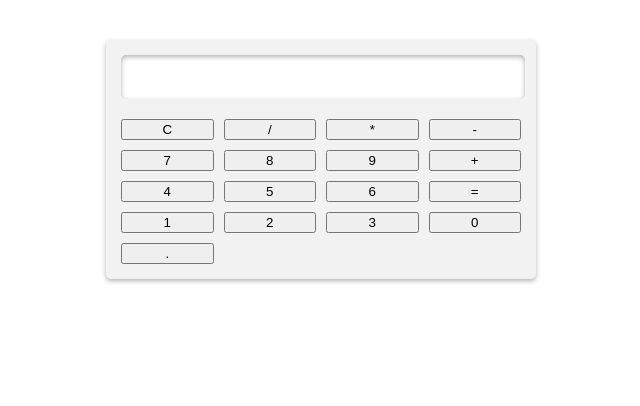
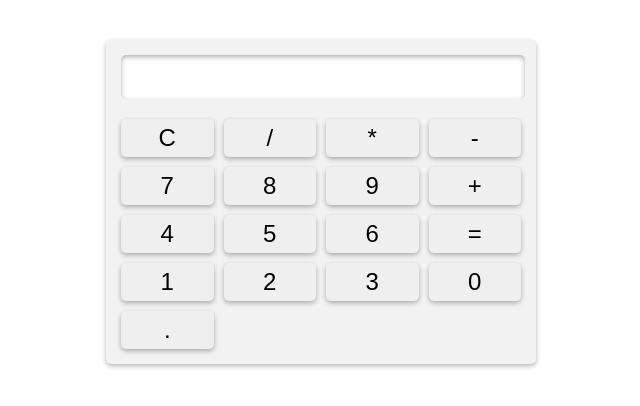
Before and after one commit to hisbanbardai/basic-calculator, a plain HTML site: page index.html in a window 1280 px wide. Shown: the whole page, without its empty margins (319-959 px from the left). Drawn offline with Linux system fonts and the light colour scheme.

Commit message:
Add styles and hover effect for button tag

```diff
--- a/style.css
+++ b/style.css
@@ -28,7 +28,7 @@ input {
   margin-top: 20px;
 }
 
-/* button {
+button {
   border: none;
   border-radius: 5px;
   box-shadow: 0 2px 5px rgba(0,0,0,0.3);
@@ -36,8 +36,8 @@ input {
   cursor: pointer;
   transition: background-color 0.3s ease;
   font-size: 24px;
-} */
+}
 
-/* button:hover {
+button:hover {
   background-color: #ddd;
-} */
+}
```
